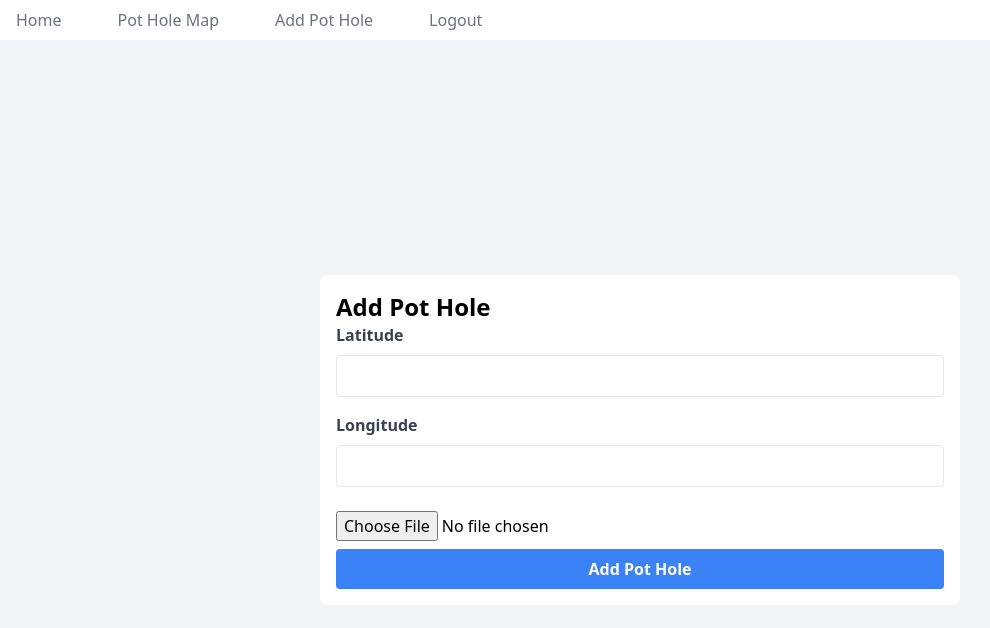
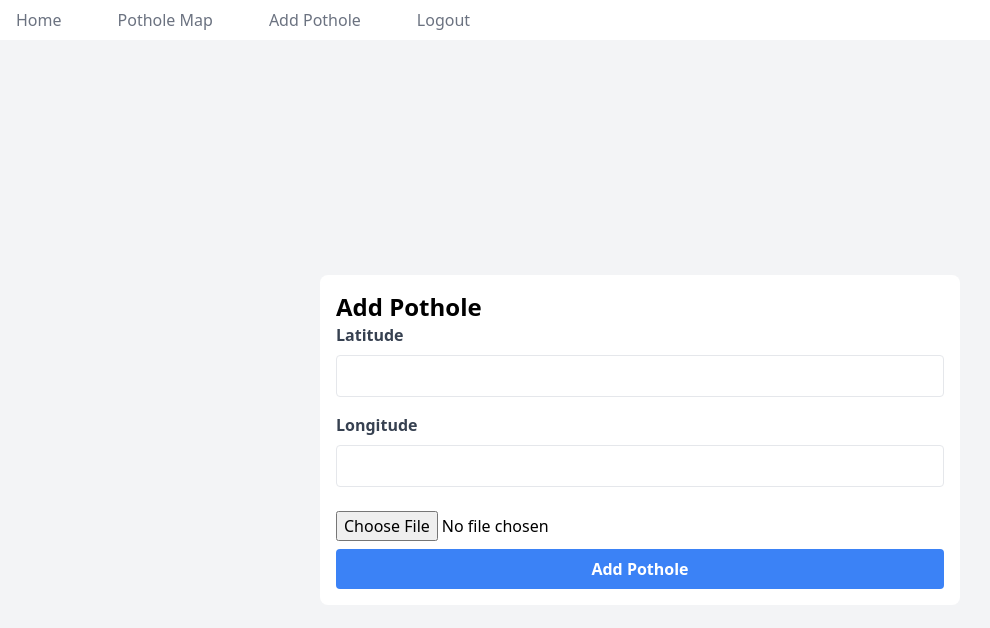
Before and after one commit to DarkPhoenix2704/pothHoleApp, a React app: page /addpothole in a window 1280 px wide. Shown: the top 628 px of the page, without its empty margins (0-990 px from the left). Built offline with nearby package versions, Linux system fonts and the light colour scheme.

Commit message:
rename pothole

```diff
--- a/src/index.html
+++ b/src/index.html
@@ -3,8 +3,8 @@
   <head>
     <meta charset="utf-8" />
     <meta name="viewport" content="width=device-width, initial-scale=1" />
-    <title>Pot Hole Detection App</title>
-    <meta name="description" content="Pot Hole Detection App" />
+    <title>Pothole Detection App</title>
+    <meta name="description" content="Pothole Detection App" />
     <style>
       body {
         scrollbar-width: none;
--- a/src/routes/AddPotHole.tsx
+++ b/src/routes/AddPotHole.tsx
@@ -67,13 +67,13 @@ export const AddPotHole = () => {
           to="/potholemap"
           className="text-gray-500 ml-2 p-2 cursor-pointer"
         >
-          Pot Hole Map
+          Pothole Map
         </Link>
         <Link
           to="/addpothole"
           className="text-gray-500 ml-2 p-2 cursor-pointer"
         >
-          Add Pot Hole
+          Add Pothole
         </Link>
         <div
           onClick={() => {
@@ -87,7 +87,7 @@ export const AddPotHole = () => {
       </div>
       <div className="min-h-screen bg-gray-100 flex justify-center items-center">
         <div className="bg-white w-1/2 p-4 rounded-lg">
-          <h1 className="text-2xl font-bold">Add Pot Hole</h1>
+          <h1 className="text-2xl font-bold">Add Pothole</h1>
           <form className="flex flex-col" onSubmit={addPotHole}>
             <div className="mb-4">
               <label
@@ -136,15 +136,15 @@ export const AddPotHole = () => {
               type="submit"
               className="bg-blue-500 hover:bg-blue-700 text-white font-bold py-2 px-4 rounded focus:outline-none focus:ring-2 focus:ring-blue-500 focus:ring-opacity-50"
             >
-              Add Pot Hole
+              Add Pothole
             </button>
             {potHoleDoesNotExist ? (
               <div className="text-white my-2 rounded-sm p-2 bg-red-400">
-                Pot Hole Does Not Exist
+                Pothole Does Not Exist
               </div>
             ) : null}
             {isSuccess && (
-              <div className="text-green-500">Pot Hole Added Successfully</div>
+              <div className="text-green-500">Pothole Added Successfully</div>
             )}
           </form>
         </div>
--- a/src/routes/Home.tsx
+++ b/src/routes/Home.tsx
@@ -57,7 +57,7 @@ export const Home = () => {
           to="/potholemap"
           className="text-gray-500 ml-2 p-2 cursor-pointer"
         >
-          Pot Hole Map
+          Pothole Map
         </Link>
         <Link
           to="/addpothole"
@@ -81,7 +81,7 @@ export const Home = () => {
             <thead>
               <tr>
                 <td colSpan={5} className="text-center font-bold px-4 py-2">
-                  PotHole Locations
+                  Pothole Locations
                 </td>
               </tr>
               <tr>
--- a/src/routes/Login.tsx
+++ b/src/routes/Login.tsx
@@ -30,8 +30,8 @@ export const Login = () => {
 
   return (
     <div className="min-h-screen bg-gray-100 flex justify-center items-center">
-      <div className="bg-white p-8 rounded-lg shadow-lg">
-        <h2 className="text-2xl font-bold mb-4">Login</h2>
+      <div className="bg-white p-8 rounded-lg  shadow-lg">
+        <h2 className="text-2xl font-bold mb-4">Admin Login</h2>
         <form className="flex flex-col" onSubmit={login}>
           <div className="mb-4">
             <label
--- a/src/routes/PotHoleMap.tsx
+++ b/src/routes/PotHoleMap.tsx
@@ -61,13 +61,13 @@ export const PotHoleMap = () => {
           to="/potholemap"
           className="text-gray-500 ml-2 p-2 cursor-pointer"
         >
-          Pot Hole Map
+          Pothole Map
         </Link>
         <Link
           to="/addpothole"
           className="text-gray-500 ml-2 p-2 cursor-pointer"
         >
-          Add Pot Hole
+          Add Pothole
         </Link>
         <div
           onClick={() => {
@@ -81,7 +81,7 @@ export const PotHoleMap = () => {
       </div>
       <div className="min-h-screen bg-gray-100 flex justify-center items-center">
         <div className="bg-white w-1/2 p-4 rounded-lg">
-          <h1 className="text-2xl font-bold">Pot Hole Map</h1>
+          <h1 className="text-2xl font-bold">Pothole Map</h1>
           <LoadScript googleMapsApiKey="AIzaSyDZNQ4fIy6JJWDjC8D47kA6B428usEAuMg">
             <GoogleMap
               mapContainerStyle={containerStyle}
```
